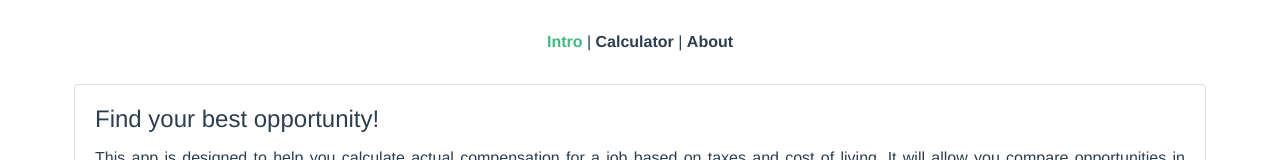
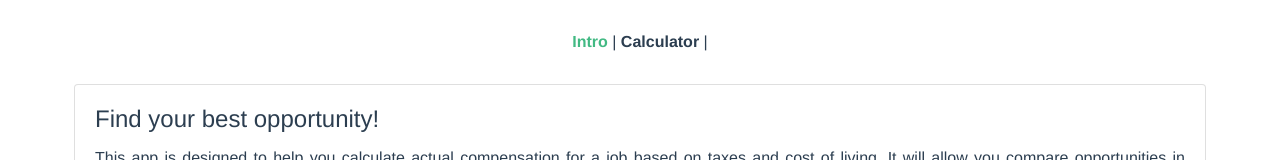
Before and after one commit to markorskip/greener-pastures-vue, a Vue app: page / in a window 1280 px wide. Shown: the top 160 px of the page. Built offline with nearby package versions, Linux system fonts and the light colour scheme; what vue-ua would draw is missing.

Commit message:
removed about and period

```diff
--- a/src/App.vue
+++ b/src/App.vue
@@ -3,7 +3,6 @@
     <div id="nav">
       <router-link to="/">Intro</router-link> |
       <router-link to="/calculator">Calculator</router-link> |
-      <router-link to="/about">About</router-link>
     </div>
     <b-container>
       <router-view/>
--- a/src/components/intro/Intro.vue
+++ b/src/components/intro/Intro.vue
@@ -10,7 +10,7 @@
             <p>
                 <b>To use:<br/></b>
                 1. Enter your different job opportunities in the <router-link to="/calculator">calculator</router-link><br/>
-                2. Click calculate to determine what your after tax and after cost of living is worth in that location.  <br/>
+                2. Click calculate to determine what your after tax and after cost of living is worth in that location<br/>
                 3. Compare multiple opportunities<br/>
             </p>
             </b-card-text>
```
